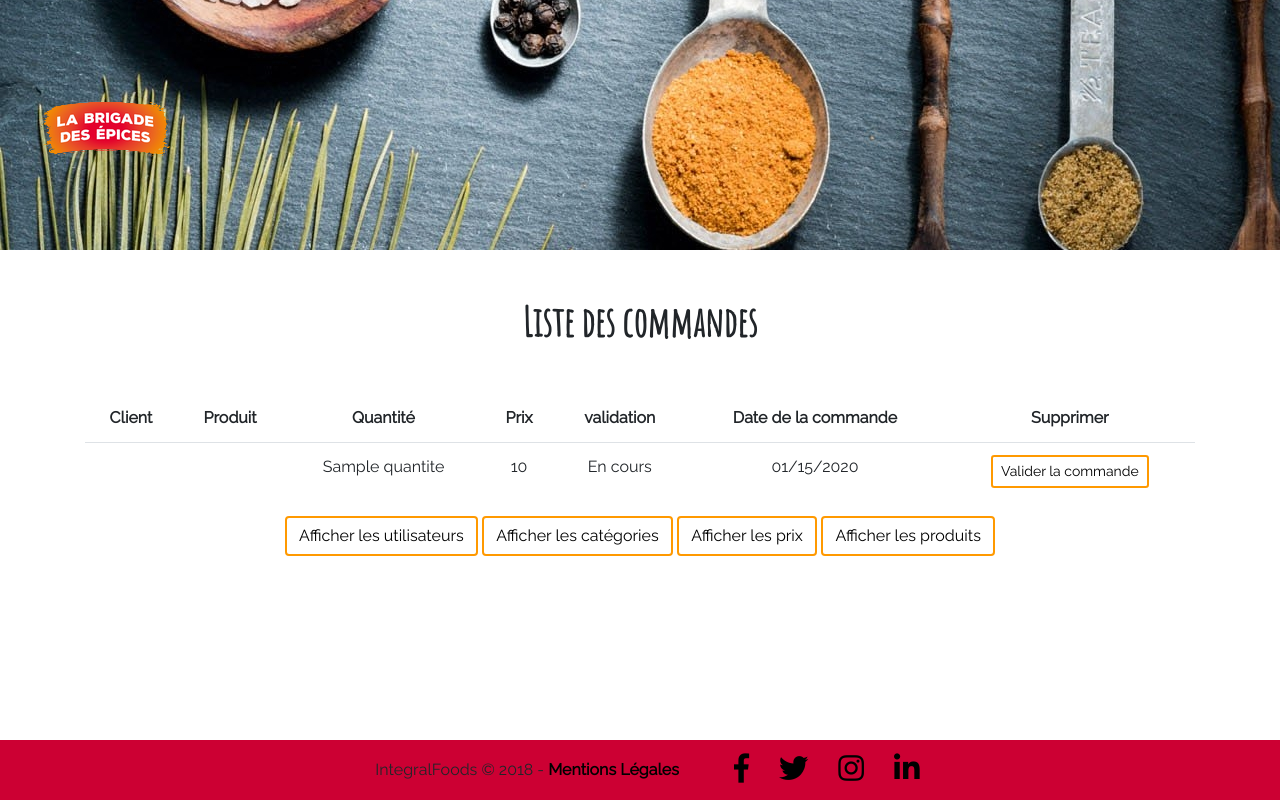
After one commit to Elodie2611/integral_foods, a Symfony app: template templates/commande/index.html.twig in a window 1280 px wide. The commit adds this page. Run offline with Twig, Linux system fonts and the light colour scheme; the template is opened without the code that fills it: most values are stand-ins (such as "Sample title", 1, 10 or a date in 2020); data that the repository does not hold is empty; some libraries are stand-ins or nearby versions.

Commit message:
Add files via upload

```diff
--- /dev/null
+++ b/templates/commande/index.html.twig
@@ -0,0 +1,79 @@
+{% extends 'base.html.twig' %}
+
+{% block title %}Liste des commandes{% endblock %}
+
+{% block body %}
+
+
+	<h1 class="text-center mb-5 mt-5">Liste des commandes</h1>
+
+
+	<div class="container table-responsive">
+
+		{% if commandes %}
+		<table class="table table-hover text-center">
+		  <thead>
+		    <tr>
+		      <th scope="col">Client</th>
+		      <th scope="col">Produit</th>
+		      <th scope="col">Quantité</th>
+		      <th scope="col">Prix</th>
+					<th scope="col">validation</th>
+		      <th scope="col">Date de la commande</th>
+		      <th scope="col">Supprimer</th>
+		    </tr>
+		  </thead>
+		  <tbody class="text-center">
+		  	{% for commande in commandes %}
+			    <tr>
+				    <td>
+	                    {% for user in user %}
+	                        {% if commande.idutilisateur == user.userId %}
+	                            {{ user.nom }}
+	                        {% endif %}
+	                    {% endfor %}
+	                </td>
+
+				    <td>
+
+				    	{% for prod in produit %}
+	                        {% if commande.idproduit == prod.id %}
+	                            {{ prod.nom }}
+	                        {% endif %}
+	                    {% endfor %}
+	                </td>
+				    <td>{{ commande.quantite }} </td>
+				    <td>{{ commande.prix }} </td>
+						{% if commande.compte == 1 %}
+							<td> traitée </td>
+						{% else %}
+						<td> En cours </td>
+						{% endif %}
+				    <td>{{ commande.dateCommande|date("m/d/Y") }} </td>
+				     {#  <td>
+				      	<a class="btn btn-sm btn-success" href="/commandes/modifier/{{ commande.id }}">Modifier</a>
+				      </td> #}
+				    <td>
+				    	<a class="btn btn-sm btn-danger" href="/commandes/delete/{{ commande.id }}">Valider la commande</a>
+				    </td>
+			    </tr>
+			{% endfor %}
+		  </tbody>
+		</table>
+		{% else %}
+			<p class="text-center" style="font-family : Raleway, Arial;">Pas de commandes à afficher.</p>
+		{% endif %}
+	</div>
+
+
+	<div class="container mb-5 text-center">
+		<a href="/../utilisateur" class="btn btn-light">Afficher les utilisateurs</a>
+		<a href="/../categorie" class="btn btn-light">Afficher les catégories</a>
+		<a href="/../prix" class="btn btn-light">Afficher les prix</a>
+		<a href="/../produit" class="btn btn-light">Afficher les produits</a>
+	</div>
+
+
+
+
+{% endblock %}
--- a/templates/header.html.twig
+++ b/templates/header.html.twig
@@ -13,14 +13,14 @@
         {% if is_granted('ROLE_troll') %}
                     <div class="row text-center mt-4">
                    <ul class="row" id="liens_nav">
-                            <li ><a href="/logout"><button class="logout">Déconnexion</button></a></li>
+                            <li > <button class="logout"> <a href="/logout">Déconnexion</a></button></li>
                       </ul>
                   </div>
                 {% else %}
                    {% if is_granted('IS_AUTHENTICATED_FULLY') %}
                     <div class="row text-center mt-4">
                    <ul class="row" id="liens_nav">
-                            <li><a href="/logout"><button class="logout">Déconnexion</button></a></li>
+                            <li><button class="logout"><a href="/logout">Déconnexion</a></button></li>
                       </ul>
                   </div>
                 {% endif %}
@@ -30,7 +30,7 @@
                             <ul class="row">
                                 <li><a href="/panier" ><i class="fas fa-shopping-basket fa-lg text-light" ></i></a></li>
 
-                                <li><a href="utilisateur/profil/{{ email }}" ><i class="far fa-user fa-lg text-light" ></i></a></li>
+                                <li><a href="../../../utilisateur/profil/{{ email }}" ><i class="far fa-user fa-lg text-light" ></i></a></li>
 
                                 <li><a href="mailto:labrigade@integralfoods.fr" ><i class="fas fa-envelope fa-lg text-light" ></i></a></li>
                             </ul>
--- a/templates/prix/edit.html.twig
+++ b/templates/prix/edit.html.twig
@@ -4,7 +4,7 @@
 
 
 
-	<div class="container m-auto w-50">
+	<div class="container">
 
 		<h1 class=" mt-5 mb-5 text-center">Modifier le prix</h1>
 
--- a/templates/utilisateur/single.html.twig
+++ b/templates/utilisateur/single.html.twig
@@ -21,7 +21,7 @@
         <div class="container text-center mb-2">
           <a href="/utilisateur"><input class="btn btn-light" type="submit" name="retour" value="Revenir à la liste des utilisateurs"></a>
           <a href="/utilisateur/modify/{{utilisateur.Id}}"><input class="btn btn-success" type="submit" name="modifier" value="Modifier l'utilisateur"></a>
-          <a href="/utilisateur/delete/{{utilisateur.Id}}"><input class="btn btn-danger  text-dark" type="submit" name="supprimer" value="Supprimer l'utilisateur"></a>
+          <a href="/utilisateur/delete/{{utilisateur.Id}}"><input class="btn btn-danger text-dark" type="submit" name="supprimer" value="Supprimer l'utilisateur"></a>
         </div>
       {% else %}
         Pas d'informations à fournir.
```
Also changed, not shown: templates/prix/index.html.twig (+7 -7 lines), templates/produit_client/panier.html.twig (+39 -5 lines), templates/utilisateur/edit.html.twig (+6 -1 lines), templates/utilisateur/editAccount.html.twig (+6 -11 lines), templates/utilisateur/newUser.html.twig (+4 -23 lines), templates/utilisateur/nextStep.html.twig (+7 -1 lines), templates/utilisateur/nouveau.html.twig (+6 -2 lines), templates/utilisateur/profil.html.twig (+4 -3 lines), templates/categorie/index.html.twig (line endings or trailing spaces).
